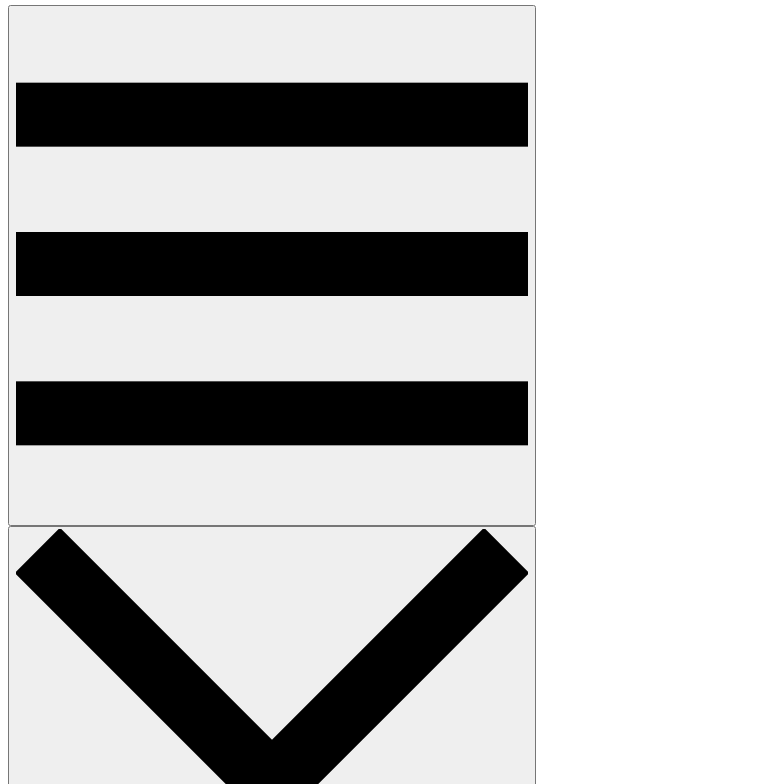
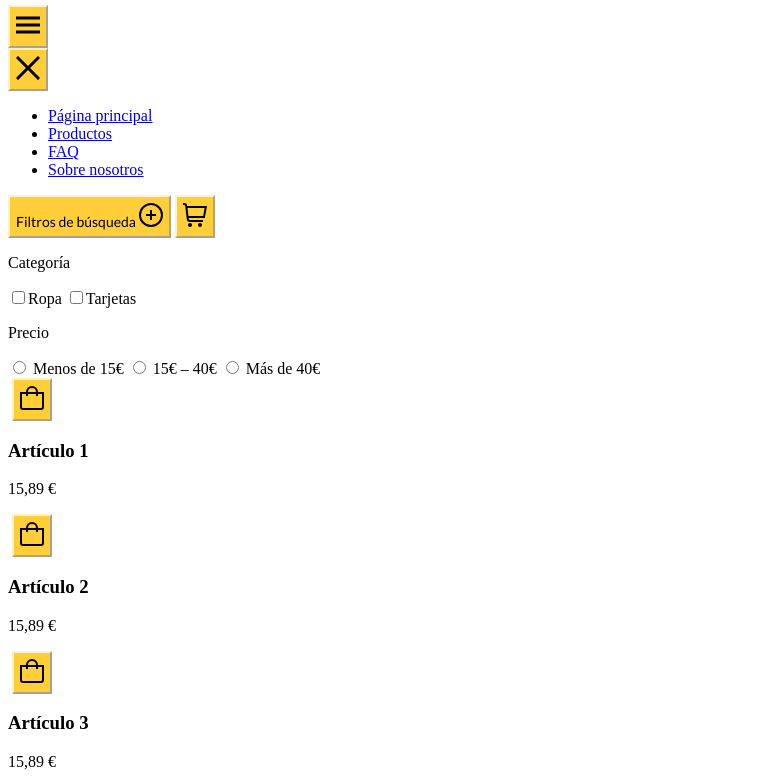
Before and after one commit to rlsj0/siljoq, a plain HTML site: page products.html in a window 1280 px wide. Shown: the part 606-1390 px from the top of the page, without its empty margins (0-764 px from the left). Drawn offline with Linux system fonts and the light colour scheme.

Commit message:
add: icons styles

```diff
--- a/products.html
+++ b/products.html
@@ -38,13 +38,13 @@
     </div>
 
     <!-- Button abrir menú-->
-    <button class="header__button-open">
+    <button class="btn header__button-open">
       <img src="./img/menu-burger.svg" class="icon">
     </button>
 
     <!-- Barra navegación (en la versión móvil es lo que se despliega)-->
     <nav class="header__nav">
-      <button class="header__button-close">
+      <button class="btn header__button-close">
         <img src="./img/cross.svg" class="icon">
       </button>
       <ul class="header__nav-list">
--- a/sass/components/_buttons.scss
+++ b/sass/components/_buttons.scss
@@ -7,4 +7,10 @@
   padding: 6px;
   font-family: $font-secondary;
   font-size: $font-size-p;
+
+  img {
+    width: 24px;
+    height: 24px;
+    object-fit: contain;
+  }
 }
```
Also changed, not shown: css/main.css.
